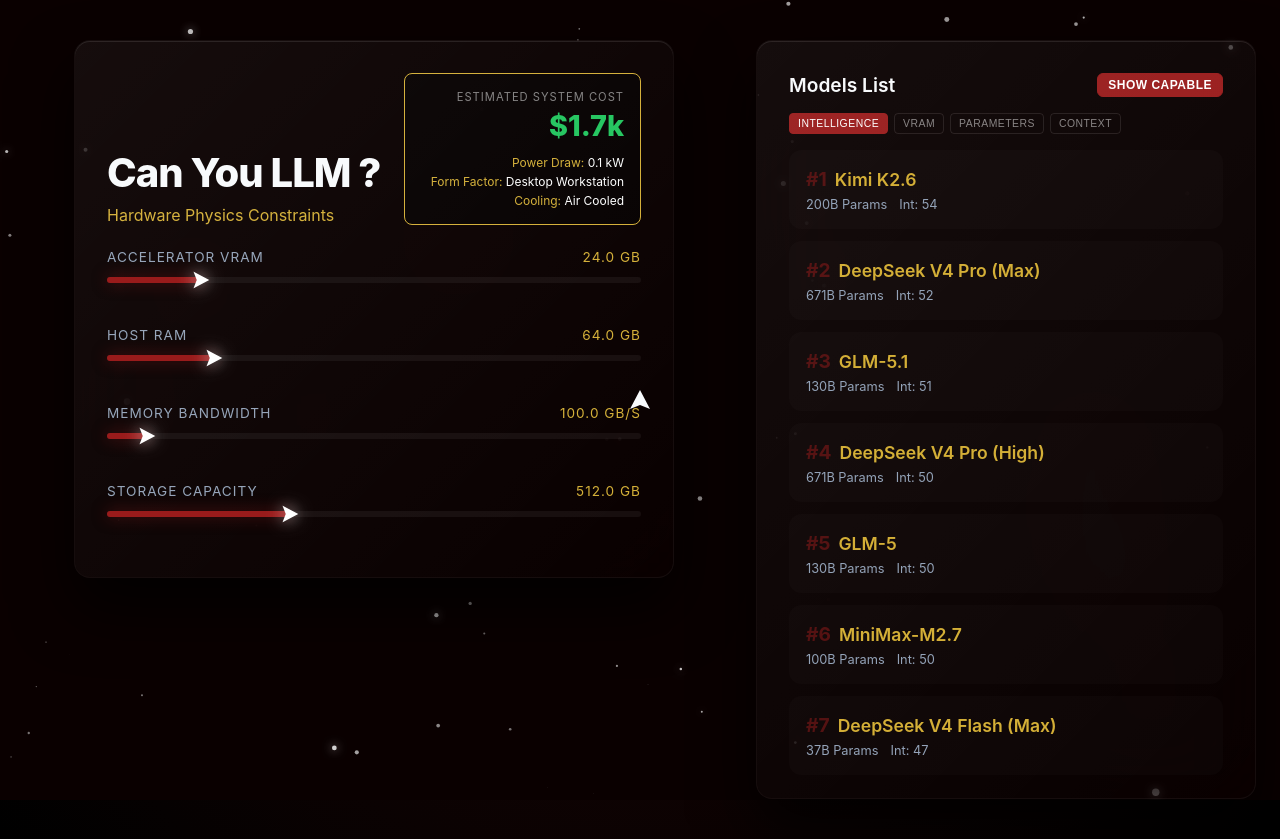
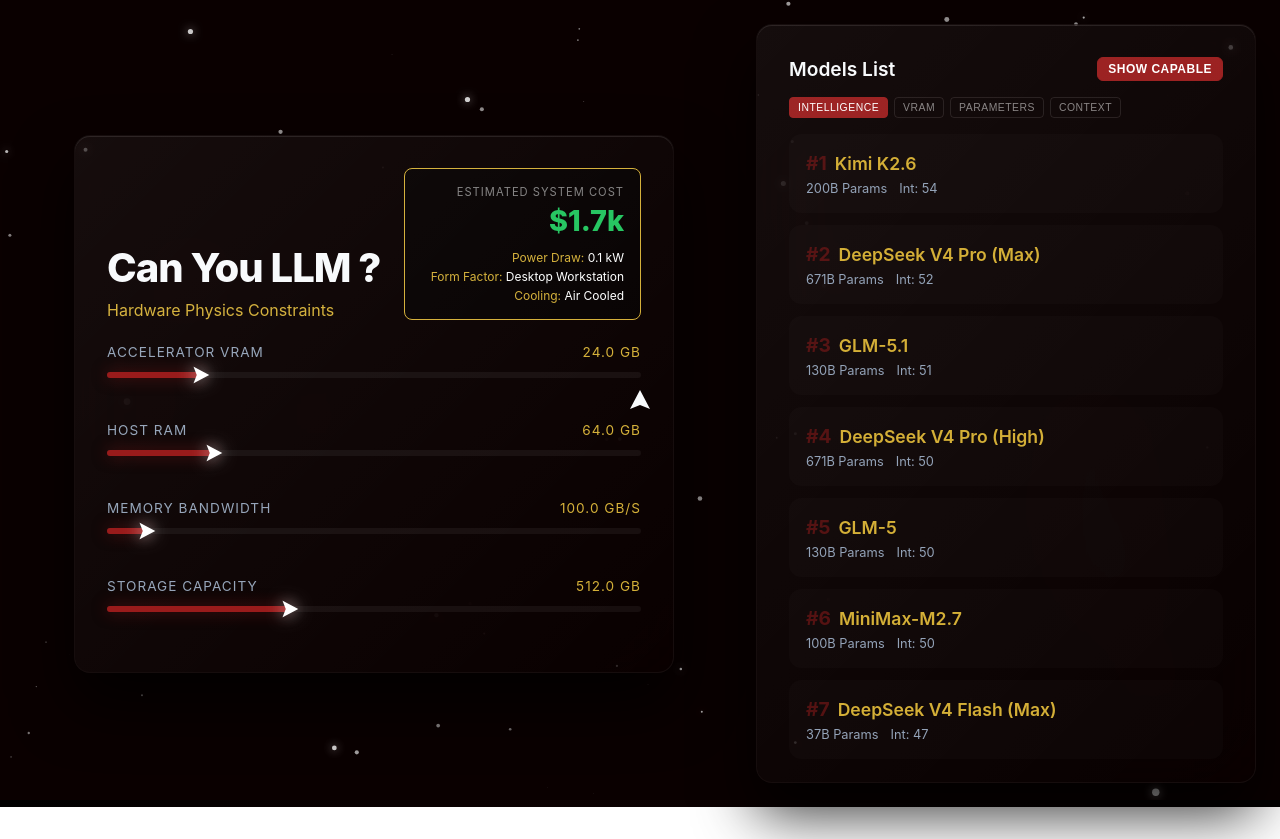
Before and after one commit to KNIGHT-AI-AV/Can-You-LLM-, a React (Vite) app: page / in a window 1280 px wide. After the commit the page ends 807 px from the top, so only its background shows below. Built offline with nearby package versions, Linux system fonts and the light colour scheme.

Commit message:
Vertically center menus and apply strict multi-factor hardware physics filtering

```diff
--- a/src/components/ModelList.tsx
+++ b/src/components/ModelList.tsx
@@ -14,14 +14,30 @@
   const setSortBy = useHardwareStore(state => state.setSortBy);
 
   const vram = useHardwareStore(state => state.vram);
+  const ram = useHardwareStore(state => state.ram);
+  const bandwidth = useHardwareStore(state => state.bandwidth);
+  const storage = useHardwareStore(state => state.storage);
 
   const listRef = useRef<HTMLDivElement>(null);
 
   const visibleModels = models.filter(model => {
     if (selectedModel) return true;
     if (showAllModels) return true;
+
+    // Calculate total VRAM required for pure GPU inference (KV Cache + Weights)
     const requiredMem = calculateTotalMemory(model.parameters_billion, model.layers, model.hidden_dimension, 8192);
-    return requiredMem <= vram;
+
+    // Physics Constraints:
+    // 1. Storage must physically hold the weights
+    const hasStorage = storage >= requiredMem;
+    // 2. We can offload to System RAM if VRAM is low, but total memory must exceed model size + overhead
+    const hasTotalMemory = (vram + ram) >= (requiredMem * 1.1);
+    // 3. Inference speed constraint: Memory bandwidth must allow at least ~2 tokens/second
+    // Rough physics: Bandwidth (GB/s) / Model Size (GB) = Tokens per Second
+    const tokensPerSecond = bandwidth / requiredMem;
+    const isUsable = tokensPerSecond >= 1.5;
+
+    return hasStorage && hasTotalMemory && isUsable;
   }).sort((a, b) => {
     if (sortBy === 'vram') {
       const memA = calculateTotalMemory(a.parameters_billion, a.layers, a.hidden_dimension, 8192);
--- a/src/index.css
+++ b/src/index.css
@@ -50,10 +50,10 @@
   flex-direction: row;
   flex-wrap: wrap;
   min-height: 100vh;
-  padding: 40px 24px;
+  padding: 24px;
   gap: 32px;
   justify-content: center;
-  align-items: flex-start;
+  align-items: center;
   width: 100%;
   max-width: 1400px;
   margin: 0 auto;
```
